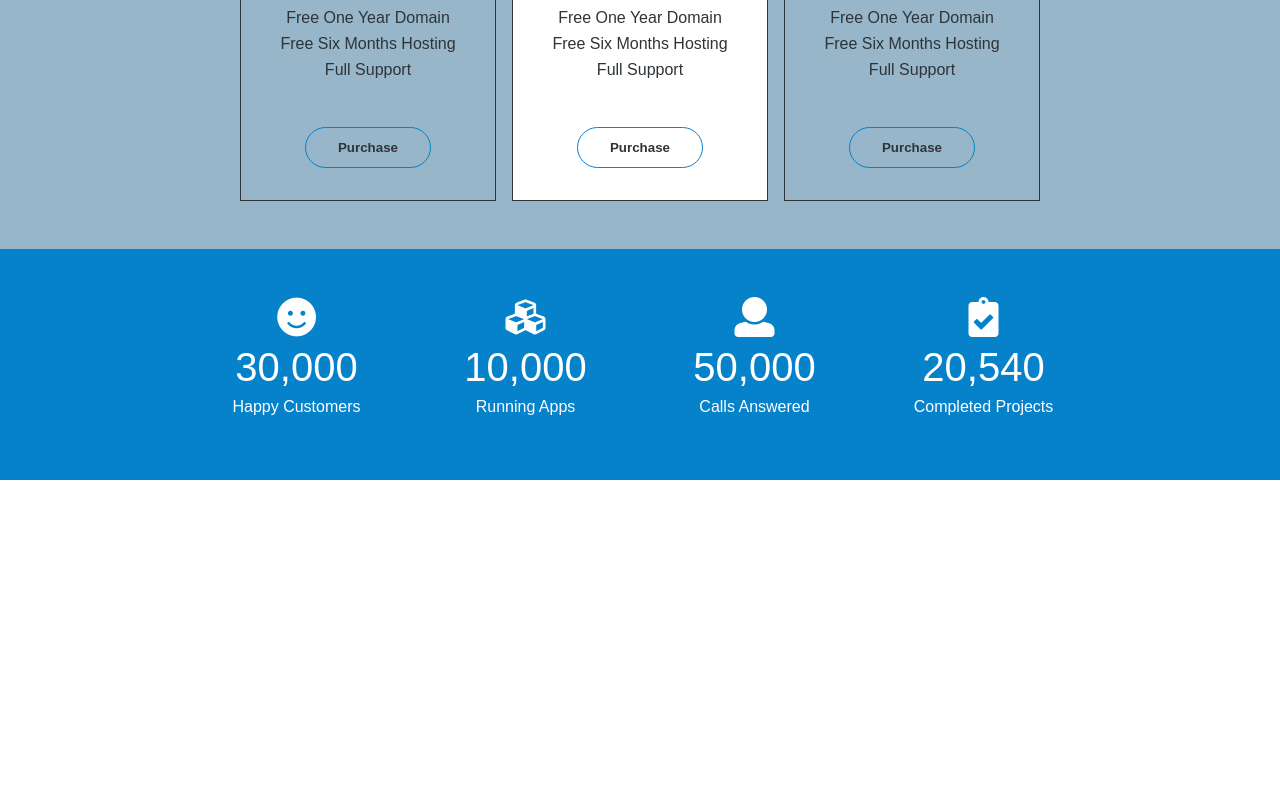
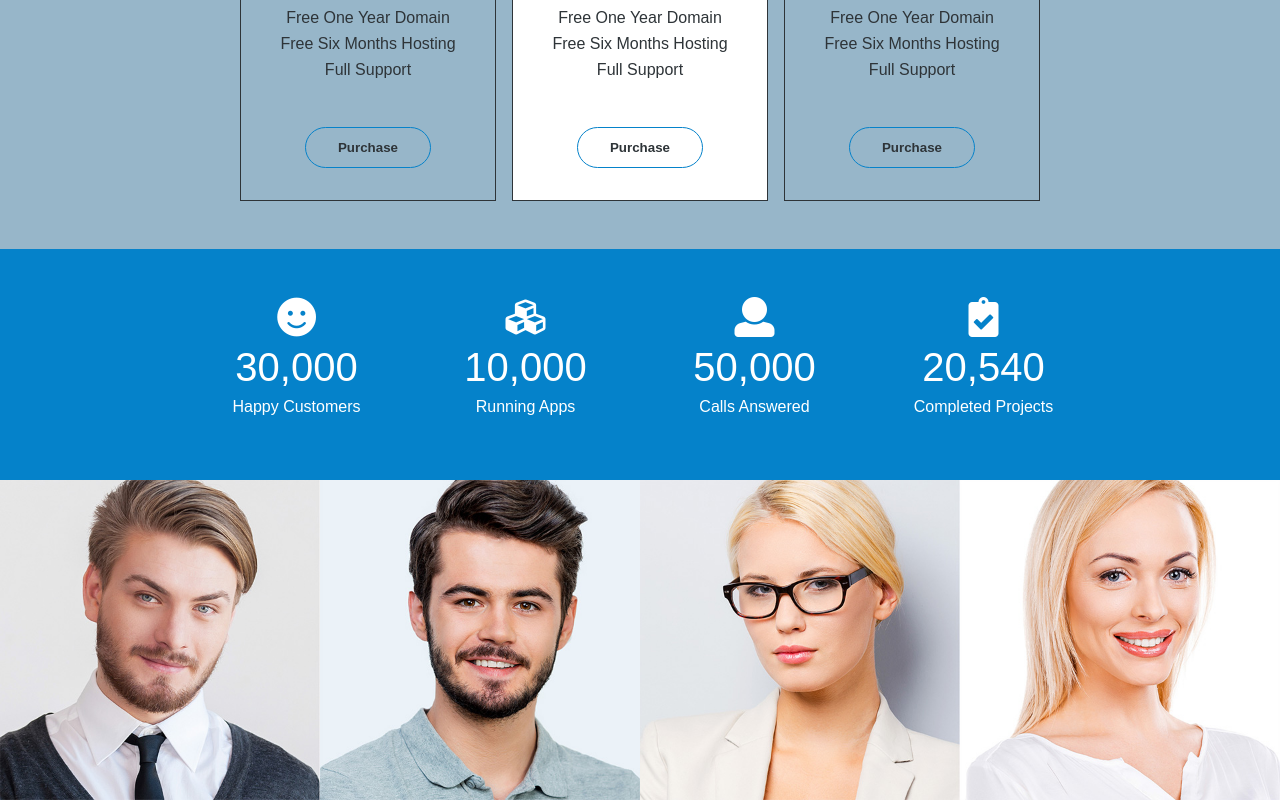
Before and after one commit to lindellcarternyc/monu-template, a React (Create React App) app: page / in a window 1280 px wide. Shown: the part 1525-2325 px from the top of the page. Before the commit the page ends 2005 px from the top, so only its background shows below. Built offline with nearby package versions, Linux system fonts and the light colour scheme.

Commit message:
added headshots preview to dummy app

```diff
--- a/src/App.tsx
+++ b/src/App.tsx
@@ -5,6 +5,7 @@ import { Hero } from './components/hero/Hero'
 import { ServicesPreview } from './components/card/ServicesPreview'
 import { PriceCardsPreview } from './components/card/PriceCardsPreview'
 import { DetailsPreview } from './components/details/DetailsPreview'
+import { HeadshotsPreview } from './components/headshot/HeadshotsPreview'
 
 const Desktop = 944
 
@@ -58,6 +59,7 @@ class App extends React.Component<{}, AppState> {
         <ServicesPreview />
         <PriceCardsPreview />
         <DetailsPreview />
+        <HeadshotsPreview />
       </div>
     )
   }
```
